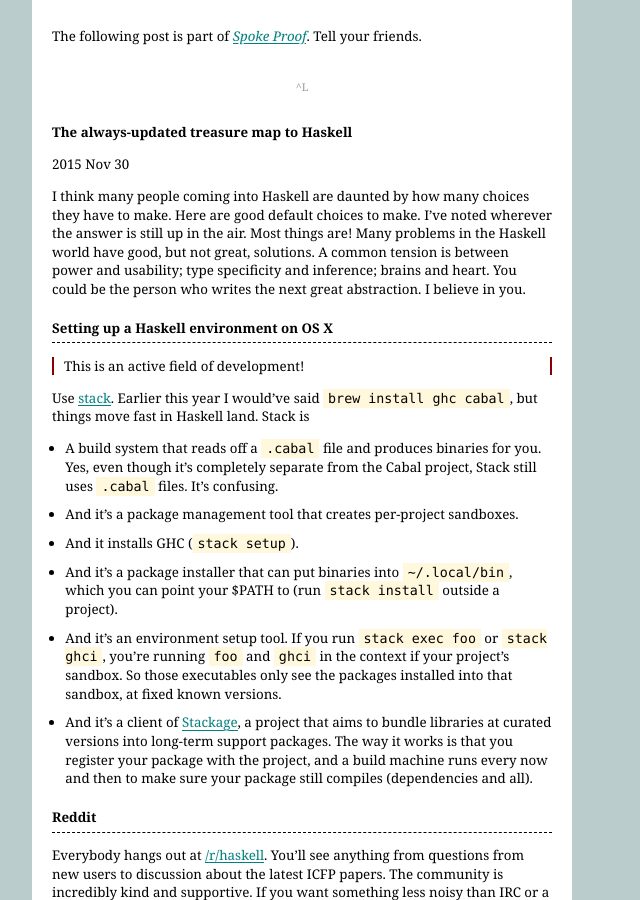
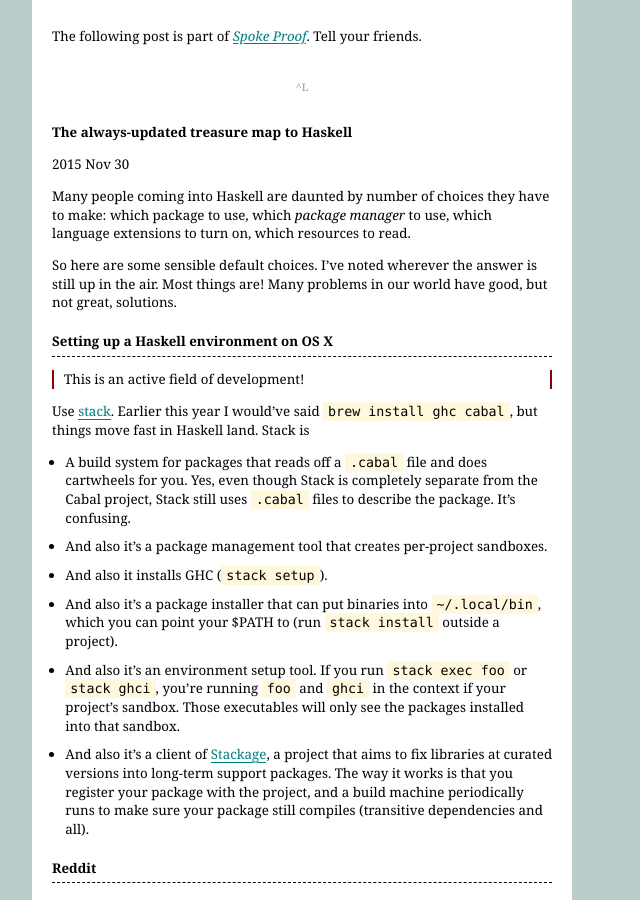
Before and after one commit to hlian/hao.codes, a Jekyll site: the page built from _posts/2015-11-30-haskell-treasure-map.md, in a window 1280 px wide and 900 px high. Shown: the whole window, without its empty margins (0-640 px from the left). Built offline with Jekyll 4.4.1, drawn with Linux system fonts in a browser that asks for light colours; Markdown is read by kramdown in place of the engine named in the settings.

Commit message:
buff intro

```diff
--- a/_posts/2015-11-30-haskell-treasure-map.md
+++ b/_posts/2015-11-30-haskell-treasure-map.md
@@ -4,7 +4,9 @@
 author: hao
 ---
 
-I think many people coming into Haskell are daunted by how many choices they have to make. Here are good default choices to make. I've noted wherever the answer is still up in the air. Most things are! Many problems in the Haskell world have good, but not great, solutions. A common tension is between power and usability; type specificity and inference; brains and heart. You could be the person who writes the next great abstraction. I believe in you.
+Many people coming into Haskell are daunted by number of choices they have to make: which package to use, which _package manager_ to use, which language extensions to turn on, which resources to read.
+
+So here are some sensible default choices. I've noted wherever the answer is still up in the air. Most things are! Many problems in our world have good, but not great, solutions.
 
 ## Setting up a Haskell environment on OS X
 
@@ -12,17 +14,17 @@
 
 Use [stack](http://docs.haskellstack.org/en/stable/README.html#quick-start-guide). Earlier this year I would've said `brew install ghc cabal`, but things move fast in Haskell land. Stack is
 
-* A build system that reads off a `.cabal` file and produces binaries for you. Yes, even though it's completely separate from the Cabal project, Stack still uses `.cabal` files. It's confusing.
+* A build system for packages that reads off a `.cabal` file and does cartwheels for you. Yes, even though Stack is completely separate from the Cabal project, Stack still uses `.cabal` files to describe the package. It's confusing.
 
-* And it's a package management tool that creates per-project sandboxes.
+* And also it's a package management tool that creates per-project sandboxes.
 
-* And it installs GHC (`stack setup`).
+* And also it installs GHC (`stack setup`).
 
-* And it's a package installer that can put binaries into `~/.local/bin`, which you can point your $PATH to (run `stack install` outside a project).
+* And also it's a package installer that can put binaries into `~/.local/bin`, which you can point your $PATH to (run `stack install` outside a project).
 
-* And it's an environment setup tool. If you run `stack exec foo` or `stack ghci`, you're running `foo` and `ghci` in the context if your project's sandbox. So those executables only see the packages installed into that sandbox, at fixed known versions.
+* And also it's an environment setup tool. If you run `stack exec foo` or `stack ghci`, you're running `foo` and `ghci` in the context if your project's sandbox. Those executables will only see the packages installed into that sandbox.
 
-* And it's a client of [Stackage](http://www.stackage.org), a project that aims to bundle libraries at curated versions into long-term support packages. The way it works is that you register your package with the project, and a build machine runs every now and then to make sure your package still compiles (dependencies and all).
+* And also it's a client of [Stackage](http://www.stackage.org), a project that aims to fix libraries at curated versions into long-term support packages. The way it works is that you register your package with the project, and a build machine periodically runs to make sure your package still compiles (transitive dependencies and all).
 
 ## Reddit
 
```
